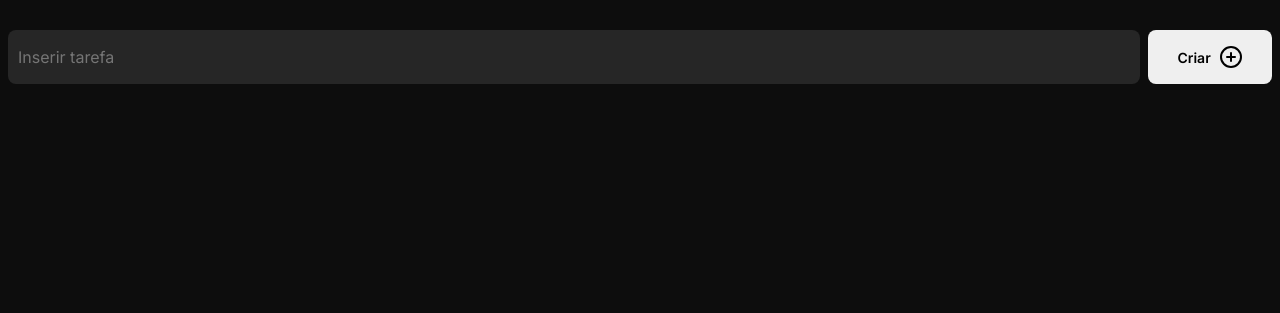
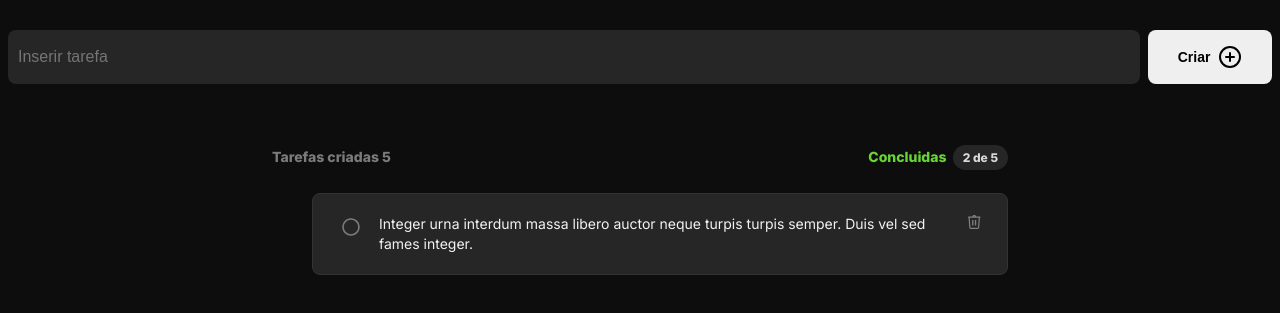
Before and after one commit to ironblodz/to_do_list, a plain HTML site: page index.html in a window 1280 px wide. Shown: the part 85-398 px from the top of the page. Drawn offline with Linux system fonts and the light colour scheme.

Commit message:
feat: add tasks section with styling and JS functionality
Introduce a new tasks section to the HTML file, including task details and a task container with interactive buttons. Add corresponding CSS styles for the tasks section and a JavaScript function to test interactivity. Include SVG icons for task actions.

```diff
--- a/assets/css/styles.css
+++ b/assets/css/styles.css
@@ -1,4 +1,4 @@
-* {
+html {
   font-family: "Inter", Helvetica, sans-serif;
   font-size: 62.5%;
 }
@@ -62,3 +62,56 @@ body {
   font-size: 1.4rem;
   font-weight: 600;
 }
+
+.tasks-details {
+  display: flex;
+  justify-content: space-between;
+  align-items: center;
+  margin-top: 50px;
+}
+
+.tasks-details .column p {
+  font-size: 1.4rem;
+  font-weight: 800;
+  color: #7b7b7b;
+}
+
+.tasks-details .column p {
+  font-size: 1.4rem;
+  font-weight: 800;
+  color: #7b7b7b;
+}
+
+.tasks-details .column.right p {
+  color: #69d436;
+}
+
+.counterBadge {
+  background-color: #262626;
+  padding: 5px 10px;
+  border-radius: 100px;
+  color: #d9d9d9;
+  margin-left: 3px;
+  font-size: 1.2rem;
+}
+
+.tasks-container .task-item {
+  background-color: #262626;
+  border: 1px solid #333333;
+  border-radius: 8px;
+  padding: 20px;
+  display: flex;
+  justify-content: flex-start;
+  align-items: flex-start;
+  gap: 10px;
+}
+
+.tasks-container .task-item p {
+  margin: 0;
+  line-height: 140%;
+  font-size: 1.4rem;
+}
+.tasks-container .task-item button {
+  background-color: transparent;
+  border: 0;
+}
--- /dev/null
+++ b/assets/js/main.js
@@ -0,0 +1,3 @@
+function testJS() {
+  alert("js is working");
+}
--- a/index.html
+++ b/index.html
@@ -35,6 +35,44 @@
             </button>
         </div>
     </section>
+    <section class="tasks-details container">
+        <div class="column left">
+            <p>Tarefas criadas <span class="counterbadge">5</span></p>
+        </div>
+        <div class="column right">
+            <p>Concluidas <span class="counterBadge">2 de 5</span></p>
+        </div>
+    </section>
+    <section class="tasks-container container">
+        <ul>
+            <li class="task-item">
+                <button onclick="testJS()">
+                    <!-- SVG -->
+                    <svg width="24" height="24" viewBox="0 0 24 24" fill="none" xmlns="http://www.w3.org/2000/svg">
+                        <path
+                            d="M11.9643 4.85958C13.3765 4.85958 14.7571 5.27836 15.9313 6.06297C17.1056 6.84757 18.0208 7.96277 18.5612 9.26752C19.1017 10.5723 19.2431 12.008 18.9676 13.3931C18.6921 14.7782 18.012 16.0505 17.0134 17.0492C16.0148 18.0478 14.7424 18.7278 13.3573 19.0034C11.9722 19.2789 10.5365 19.1375 9.23173 18.597C7.92697 18.0566 6.81178 17.1414 6.02717 15.9671C5.24257 14.7929 4.82378 13.4123 4.82378 12.0001C4.8311 10.1085 5.58574 8.29658 6.92326 6.95906C8.26079 5.62154 10.0728 4.86689 11.9643 4.85958ZM11.9643 3.2728C10.2397 3.27986 8.55592 3.79769 7.12543 4.76093C5.69494 5.72418 4.58191 7.08964 3.92683 8.68495C3.27176 10.2803 3.10401 12.0339 3.44478 13.7245C3.78554 15.415 4.61954 16.9667 5.84148 18.1837C7.06342 19.4007 8.61852 20.2283 10.3105 20.5622C12.0024 20.896 13.7553 20.7211 15.348 20.0595C16.9406 19.398 18.3015 18.2794 19.2589 16.845C20.2163 15.4105 20.7272 13.7246 20.7273 12.0001C20.7273 10.851 20.5003 9.7132 20.0595 8.65202C19.6187 7.59085 18.9727 6.62717 18.1585 5.8163C17.3443 5.00543 16.378 4.36333 15.315 3.92685C14.2521 3.49037 13.1134 3.2681 11.9643 3.2728Z"
+                            fill="#7B7B7B" />
+                    </svg>
+
+                </button>
+                <p>
+                    Integer urna interdum massa libero auctor neque turpis turpis semper. Duis vel sed fames integer.
+                </p>
+                <button onclick="testJS()">
+                    <!-- SVG REMOVE BTN -->
+                    <svg width="13" height="14" viewBox="0 0 13 14" fill="none" xmlns="http://www.w3.org/2000/svg">
+                        <path d="M8.20214 4.98548H6.87158V10.5073H8.20214V4.98548Z" fill="#808080" />
+                        <path d="M5.46239 4.98548H4.13184V10.5073H5.46239V4.98548Z" fill="#808080" />
+                        <path
+                            d="M12.478 2.16712C12.4754 2.03061 12.4295 1.89846 12.3469 1.78975C12.2642 1.68104 12.1492 1.6014 12.0184 1.56232C11.9596 1.53782 11.8974 1.52252 11.8339 1.51696H8.28678C8.1525 1.07791 7.88082 0.693554 7.51174 0.420471C7.14265 0.147388 6.69564 0 6.23651 0C5.77738 0 5.33038 0.147388 4.96129 0.420471C4.5922 0.693554 4.32053 1.07791 4.18625 1.51696H0.639107C0.580679 1.51814 0.522686 1.52729 0.46674 1.54418H0.45162C0.313182 1.58701 0.193338 1.67547 0.11163 1.79515C0.0299214 1.91483 -0.00883041 2.05866 0.00169348 2.20319C0.0122174 2.34771 0.071396 2.48441 0.169579 2.59099C0.267763 2.69757 0.399158 2.76774 0.542339 2.79006L1.25298 12.5334C1.26382 12.9127 1.41693 13.2741 1.68191 13.5458C1.94688 13.8175 2.30435 13.9797 2.68332 14H9.78668C10.1662 13.9804 10.5244 13.8186 10.79 13.5468C11.0556 13.2751 11.2092 12.9132 11.22 12.5334L11.9277 2.79914C12.0802 2.77797 12.22 2.70232 12.3212 2.58615C12.4223 2.46999 12.478 2.32116 12.478 2.16712ZM6.23651 1.21456C6.3661 1.21458 6.49427 1.24146 6.61294 1.29351C6.73161 1.34556 6.8382 1.42164 6.92598 1.51696H5.54704C5.63459 1.42135 5.74114 1.34507 5.85986 1.29299C5.97859 1.24092 6.10687 1.21421 6.23651 1.21456ZM9.78668 12.7904H2.68332C2.60168 12.7904 2.47467 12.6573 2.45955 12.4457L1.75798 2.81123H10.715L10.0135 12.4457C9.99836 12.6573 9.87135 12.7904 9.78668 12.7904Z"
+                            fill="#808080" />
+                    </svg>
+
+                </button>
+            </li>
+        </ul>
+    </section>
+    <script src="/assets/js/main.js"></script>
 </body>
 
 </html>
```
Also changed, not shown: assets/media/ToDo List Check.svg (added), assets/media/ToDo List Layer 2.svg (added).
